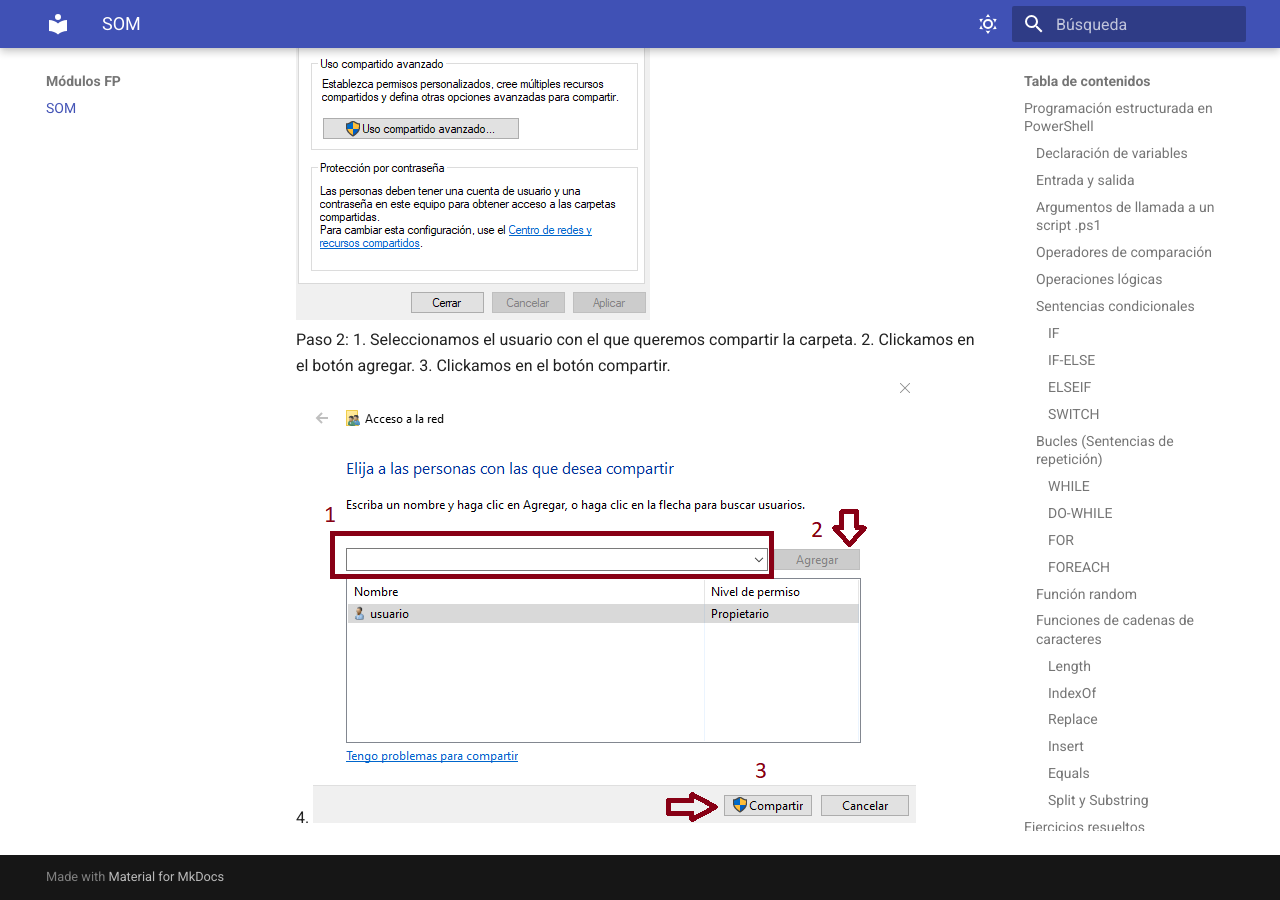
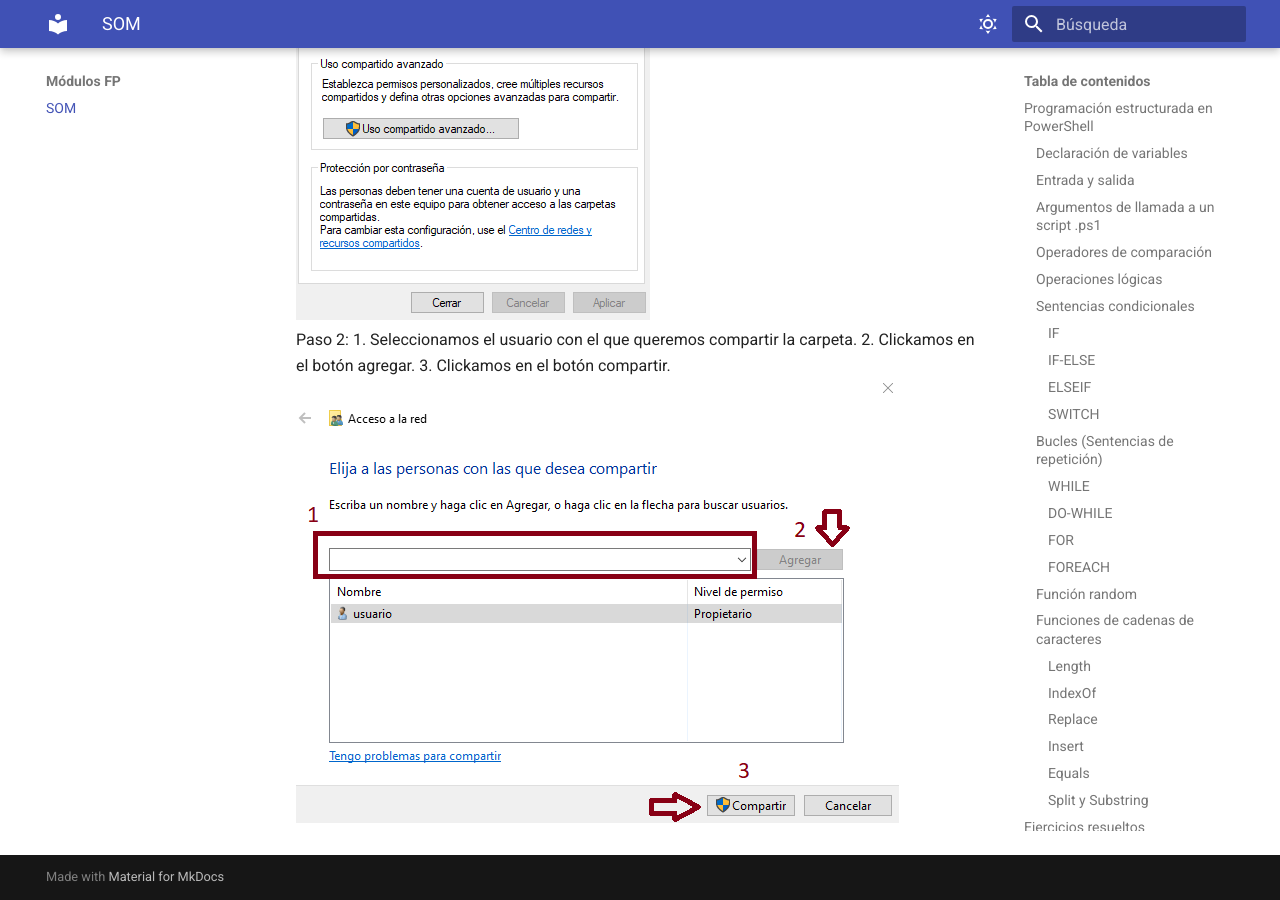
Before and after one commit to fernandoalvarezfp/fernandoalvarezfp.github.io, an MkDocs documentation site: the page built from docs/SOM.md, in a window 1280 px wide and 900 px high, scrolled down 16538 px. Built offline with MkDocs 1.6.1 and Material for MkDocs 9.7.7, drawn with Linux system fonts in a browser that asks for light colours.

Commit message:
Update SOM.md

```diff
--- a/docs/SOM.md
+++ b/docs/SOM.md
@@ -626,4 +626,4 @@ Paso 2:
 1. Seleccionamos el usuario con el que queremos compartir la carpeta.
 2. Clickamos en el botón agregar.
 3. Clickamos en el botón compartir.
-4. ![Compartir carpeta imagen 2](../img/12.PNG)
+![Compartir carpeta imagen 2](../img/12.PNG)
```
